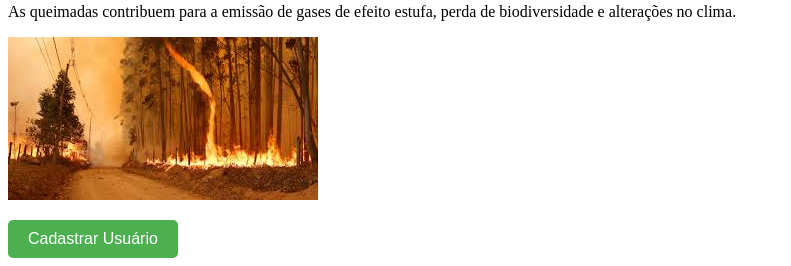
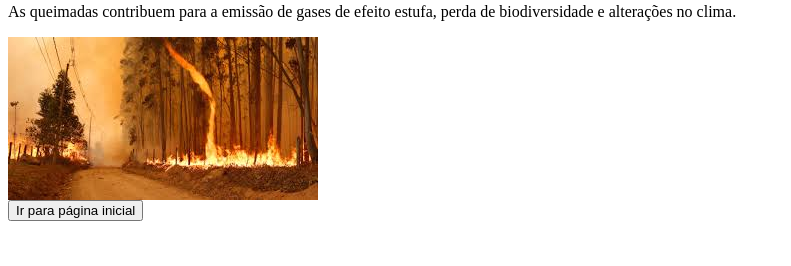
Before and after one commit to Josuebvr/APS2024-02PHP, a PHP site: page /index.php?p=meioambiente in a window 1280 px wide. Shown: the part 752-1018 px from the top of the page, without its empty margins (0-791 px from the left). After the commit the page ends 973 px from the top, so only its background shows below. Run offline with PHP 8.4, Linux system fonts and the light colour scheme; the visitor is signed in with stand-in values (Sample User, id 1).

Commit message:
nada funciona

```diff
--- a/conteudo/deletar.php
+++ b/conteudo/deletar.php
@@ -1,6 +1,6 @@
 <?php
 
-    include("conexao.php");
+include('../conexao.php');
 
     if (!isset($_SESSION)) {
         session_start();
--- a/conteudo/editar.php
+++ b/conteudo/editar.php
@@ -1,5 +1,5 @@
 <?php
-    include("conexao.php");
+    include('../conexao.php');
 
     if (!isset($_SESSION)) {
         session_start();
--- a/conteudo/inicial.php
+++ b/conteudo/inicial.php
@@ -1,6 +1,6 @@
 <?php
 
-    include("conexao.php");
+    include('../conexao.php');
 
     $sql_code = "SELECT * FROM usuario";
     $sql_query = $mysqli->query($sql_code) or die ($mysqli->error);
@@ -29,8 +29,8 @@
 ?>
 
 <h1>Usuários</h1>
-<a href="index.php?p=logout">Logout</a>
-<a href="index.php?p=cadastrar">Cadastrar um usuário</a>
+<a href="logout">Logout</a>
+<a href="cadastrar">Cadastrar um usuário</a>
 <p class=espaco></p>
 <table border=1 cellpadding=10>
 
--- a/conteudo/login.php
+++ b/conteudo/login.php
@@ -1,5 +1,5 @@
 <?php
-include("conexao.php");
+include('../conexao.php');
 
 if (!isset($_SESSION)) {
     session_start();
@@ -27,7 +27,7 @@ if (isset($_POST['login'])) {
 
         // Redireciona para a página inicial
        // echo "<script> location.href='index.php?p=inicial'; </script>";
-       echo "<script> location.href='index.php?p=identificacao'; </script>";
+       echo "<script> location.href='index.php?p=conteudo/identificacao'; </script>";
     } else {
         $erro[] = "E-mail ou senha incorretos.";
     }
--- a/conteudo/logout.php
+++ b/conteudo/logout.php
@@ -3,5 +3,5 @@ if (!isset($_SESSION)) {
     session_start();
 }
 session_destroy();
-echo "<script> location.href='index.php?p=login'; </script>";
+echo "<script> location.href='login'; </script>";
 ?>
--- a/conteudo/meioambiente.php
+++ b/conteudo/meioambiente.php
@@ -6,8 +6,14 @@
 session_start();
 if (!isset($_SESSION['niveldeacesso'])) {
     echo "Você precisa estar logado para acessar esta página.";
-    exit;
+    exit();
 }
+
+if ($_SERVER['REQUEST_METHOD'] === 'POST' && isset($_POST['redirect'])) {
+    header('Location: inicial.php');
+    exit();
+}
+
 
 $niveldeacesso = $_SESSION['niveldeacesso'];
 ?>
@@ -37,11 +43,7 @@ $niveldeacesso = $_SESSION['niveldeacesso'];
 <?php endif; ?>
 
 <?php if ($niveldeacesso == 3): ?>
-    <div style="margin-top: 20px;">
-        <a href="index.php?p=cadastrar">
-            <button style="padding: 10px 20px; font-size: 16px; background-color: #4CAF50; color: white; border: none; border-radius: 5px; cursor: pointer;">
-                Cadastrar Usuário
-            </button>
-        </a>
-    </div>
+    <form method="POST">
+        <button type="submit" name="redirect">Ir para página inicial</button>
+    </form>
 <?php endif; ?>
```
Also changed, not shown: conteudo/cadastrar.php (+4 -4 lines).
